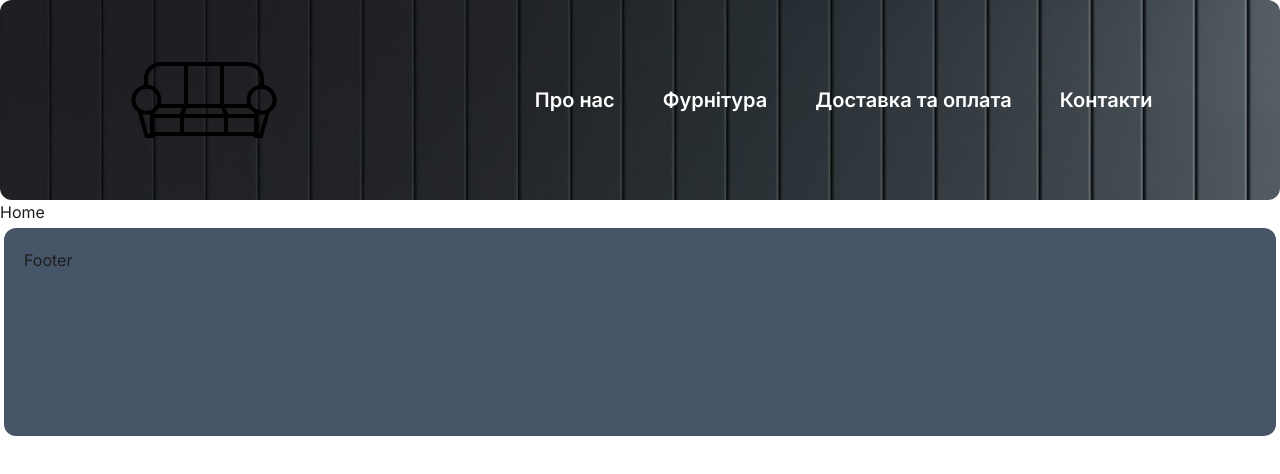
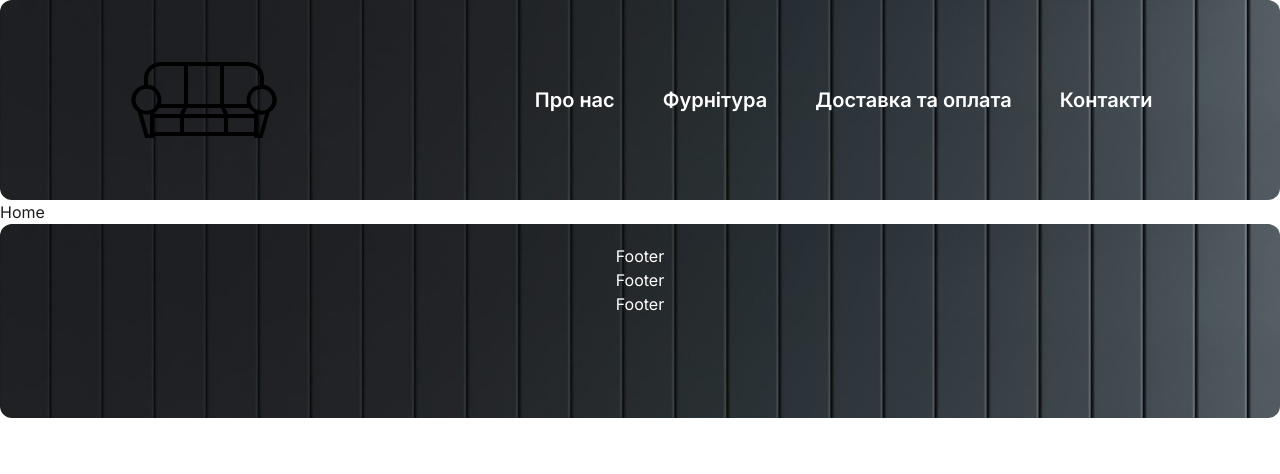
Before and after one commit to agronom99/furniture-next, a Next.js app: page / in a window 1280 px wide. Shown: the top 474 px of the page. Built offline with nearby package versions, Linux system fonts and the light colour scheme.

Commit message:
2023-11-27 23-11

```diff
--- a/app/components/Footer.js
+++ b/app/components/Footer.js
@@ -1,7 +1,25 @@
 import React from "react";
+import Image from "next/image";
+import Rectangle from "../../public/Rectangle_1441_h.jpg";
 
 const Footer = () => {
-  return <div className=" bg-slate-600 h-52 m-1 rounded-xl p-5 ">Footer</div>;
+  return (
+    <div className=" rounded-xl">
+      <Image
+        className="absolute z-0 rounded-xl w-full"
+        alt="Rectangle"
+        src={Rectangle}
+        // height={200}
+        priority
+      />
+      <div className="text-white relative text-center p-5">
+      <h3>Footer</h3>
+      <h3>Footer</h3>
+      <h3>Footer</h3>
+      </div>
+
+    </div>
+  );
 };
 
 export default Footer;
```
